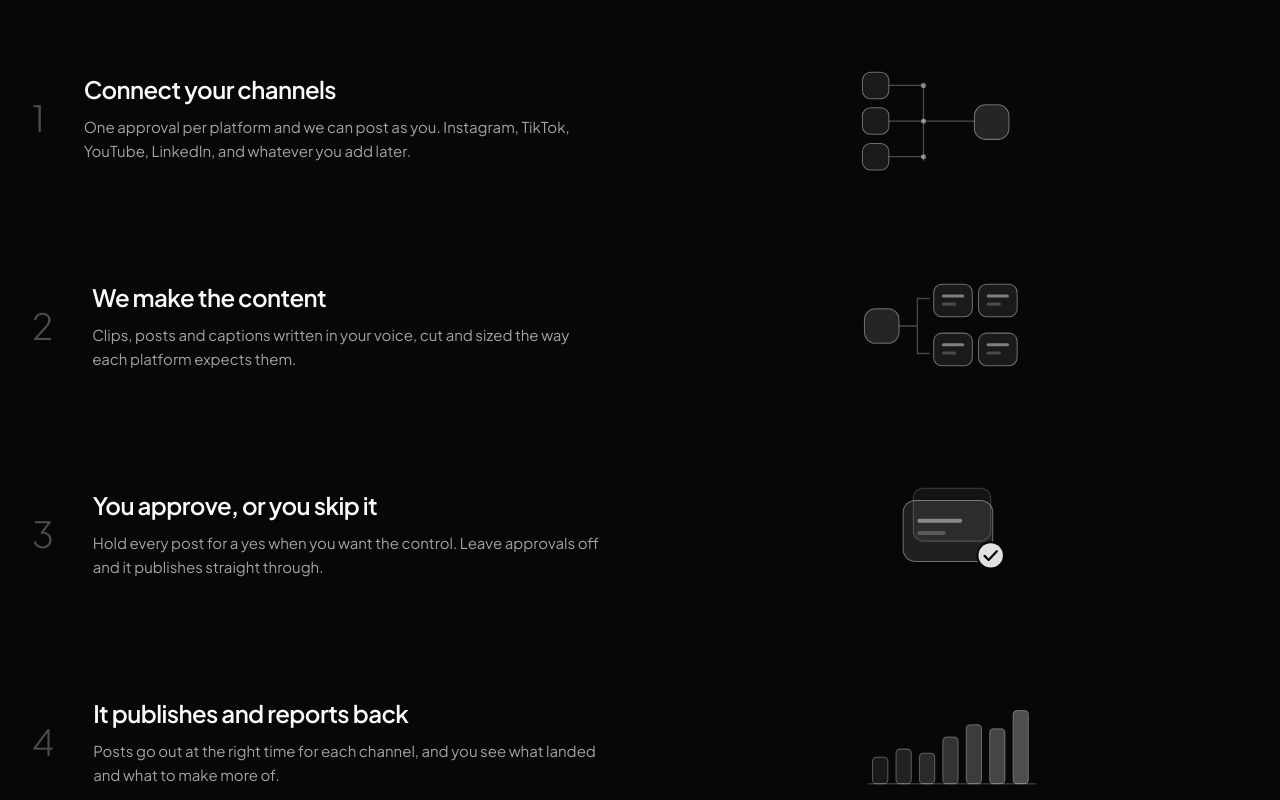
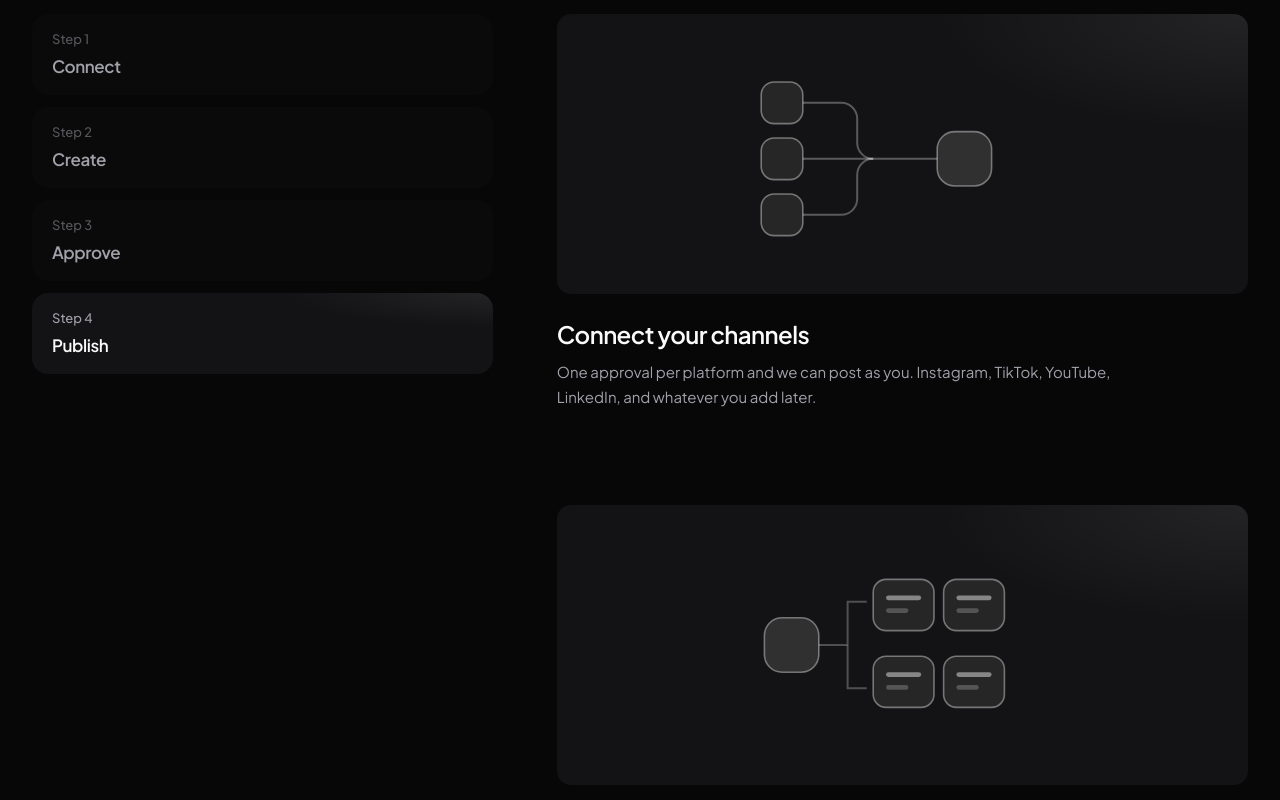
Before and after one commit to Social-Budd/SOCIALBUDD_MARKETING, a Next.js app: page / in a window 1280 px wide. Shown: the part 2520-3320 px from the top of the page. Built offline with nearby package versions, Linux system fonts and the light colour scheme.

Commit message:
workflow section v3

```diff
--- a/components/marketing/workflow-section.tsx
+++ b/components/marketing/workflow-section.tsx
@@ -1,3 +1,7 @@
+"use client";
+
+import { useEffect, useRef, useState } from "react";
+import { motion } from "motion/react";
 import { Container } from "@/components/ui/container";
 import { Section } from "@/components/ui/section";
 import { MotionReveal } from "@/components/ui/motion-reveal";
@@ -9,23 +13,27 @@ import { MotionReveal } from "@/components/ui/motion-reveal";
 /*  opacity fills in currentColor, so they sit in the page instead of on it.    */
 /* -------------------------------------------------------------------------- */
 
+const art = "h-32 w-52 text-foreground sm:h-40 sm:w-72 lg:h-44 lg:w-80";
 const stroke = { stroke: "currentColor", strokeOpacity: 0.4, fill: "currentColor", fillOpacity: 0.08 };
 
 /** Many channels docking into one place. */
 function ConnectArt() {
-  const ys = [10, 45, 80];
+  // Each channel runs into one trunk with a rounded elbow. The paths meet at a
+  // single point, so no line crosses another or runs past a joint.
+  const branches = [
+    "M28 23 H52 a10 10 0 0 1 10 10 V48 a10 10 0 0 0 10 10",
+    "M28 93 H52 a10 10 0 0 0 10 -10 V68 a10 10 0 0 1 10 -10",
+    "M28 58 H112",
+  ];
   return (
-    <svg viewBox="0 0 180 110" fill="none" aria-hidden className="h-20 w-36 text-foreground sm:h-28 sm:w-52">
-      {ys.map((y) => (
-        <g key={y}>
-          <rect x="2" y={y} width="26" height="26" rx="8" {...stroke} />
-          <path d={`M28 ${y + 13} H62`} stroke="currentColor" strokeOpacity="0.28" strokeWidth="1.25" />
-          <circle cx="62" cy={y + 13} r="2.5" fill="currentColor" fillOpacity="0.45" />
-        </g>
+    <svg viewBox="0 0 180 110" fill="none" aria-hidden className={art}>
+      {[10, 45, 80].map((y) => (
+        <rect key={y} x="2" y={y} width="26" height="26" rx="8" {...stroke} />
       ))}
-      <path d="M62 23 V97" stroke="currentColor" strokeOpacity="0.28" strokeWidth="1.25" />
-      <path d="M62 58 H112" stroke="currentColor" strokeOpacity="0.28" strokeWidth="1.25" />
-      <rect x="112" y="42" width="34" height="34" rx="11" fill="currentColor" fillOpacity="0.12" stroke="currentColor" strokeOpacity="0.4" />
+      {branches.map((d) => (
+        <path key={d} d={d} stroke="currentColor" strokeOpacity="0.3" strokeWidth="1.25" />
+      ))}
+      <rect x="112" y="41" width="34" height="34" rx="11" fill="currentColor" fillOpacity="0.12" stroke="currentColor" strokeOpacity="0.4" />
     </svg>
   );
 }
@@ -39,7 +47,7 @@ function CreateArt() {
     [116, 62],
   ];
   return (
-    <svg viewBox="0 0 180 110" fill="none" aria-hidden className="h-20 w-36 text-foreground sm:h-28 sm:w-52">
+    <svg viewBox="0 0 180 110" fill="none" aria-hidden className={art}>
       <rect x="4" y="38" width="34" height="34" rx="11" fill="currentColor" fillOpacity="0.12" stroke="currentColor" strokeOpacity="0.4" />
       <path d="M38 55 H56 M56 55 V28 H68" stroke="currentColor" strokeOpacity="0.26" strokeWidth="1.25" />
       <path d="M56 55 V82 H68" stroke="currentColor" strokeOpacity="0.26" strokeWidth="1.25" />
@@ -57,14 +65,16 @@ function CreateArt() {
 /** A post waiting on a yes, with the queue behind it. */
 function ApproveArt() {
   return (
-    <svg viewBox="0 0 180 110" fill="none" aria-hidden className="h-20 w-36 text-foreground sm:h-28 sm:w-52">
-      <rect x="52" y="10" width="76" height="52" rx="10" fill="currentColor" fillOpacity="0.05" stroke="currentColor" strokeOpacity="0.2" />
-      <rect x="42" y="22" width="88" height="60" rx="12" fill="currentColor" fillOpacity="0.1" stroke="currentColor" strokeOpacity="0.4" />
-      <rect x="56" y="40" width="44" height="4" rx="2" fill="currentColor" fillOpacity="0.45" />
-      <rect x="56" y="52" width="28" height="4" rx="2" fill="currentColor" fillOpacity="0.22" />
-      <circle cx="128" cy="76" r="14" fill="#070708" />
+    <svg viewBox="0 0 180 110" fill="none" aria-hidden className={art}>
+      {/* Both cards share one treatment, and the front one is opaque so the
+          card behind reads as a queue rather than showing through it. */}
+      <rect x="58" y="8" width="74" height="50" rx="10" fill="#1a1a1e" stroke="currentColor" strokeOpacity="0.34" />
+      <rect x="40" y="24" width="88" height="58" rx="12" fill="#212126" stroke="currentColor" strokeOpacity="0.4" />
+      <rect x="54" y="42" width="44" height="4" rx="2" fill="currentColor" fillOpacity="0.45" />
+      <rect x="54" y="54" width="28" height="4" rx="2" fill="currentColor" fillOpacity="0.22" />
+      <circle cx="128" cy="76" r="14" fill="#131315" />
       <circle cx="128" cy="76" r="12" fill="currentColor" fillOpacity="0.9" />
-      <path d="M122 76.5 l4 4 l8 -8.5" stroke="#070708" strokeWidth="2.2" strokeLinecap="round" strokeLinejoin="round" />
+      <path d="M122 76.5 l4 4 l8 -8.5" stroke="#131315" strokeWidth="2.2" strokeLinecap="round" strokeLinejoin="round" />
     </svg>
   );
 }
@@ -73,11 +83,10 @@ function ApproveArt() {
 function PublishArt() {
   const bars = [26, 34, 30, 46, 58, 54, 72];
   return (
-    <svg viewBox="0 0 180 110" fill="none" aria-hidden className="h-20 w-36 text-foreground sm:h-28 sm:w-52">
-      <path d="M8 96 H172" stroke="currentColor" strokeOpacity="0.2" strokeWidth="1.25" />
+    <svg viewBox="0 0 180 110" fill="none" aria-hidden className={art}>
       {bars.map((h, i) => (
-        <g key={i}>
         <rect
+          key={i}
           x={12 + i * 23}
           y={96 - h}
           width="15"
@@ -88,7 +97,6 @@ function PublishArt() {
           stroke="currentColor"
           strokeOpacity="0.32"
         />
-        </g>
       ))}
     </svg>
   );
@@ -98,23 +106,37 @@ function PublishArt() {
 /*  The phases                                                                 */
 /* -------------------------------------------------------------------------- */
 
+const panelSurface =
+  "relative overflow-hidden bg-[#131315] " +
+  "before:pointer-events-none before:absolute before:inset-0 " +
+  "before:bg-[radial-gradient(65%_60%_at_100%_0%,rgba(255,255,255,0.07),transparent_70%)]";
+
+const selectedCard =
+  "absolute inset-0 overflow-hidden rounded-2xl bg-[#131315] " +
+  "before:pointer-events-none before:absolute before:inset-0 " +
+  "before:bg-[radial-gradient(65%_60%_at_100%_0%,rgba(255,255,255,0.07),transparent_70%)]";
+
 const phases = [
   {
+    label: "Connect",
     title: "Connect your channels",
     body: "One approval per platform and we can post as you. Instagram, TikTok, YouTube, LinkedIn, and whatever you add later.",
     Art: ConnectArt,
   },
   {
+    label: "Create",
     title: "We make the content",
     body: "Clips, posts and captions written in your voice, cut and sized the way each platform expects them.",
     Art: CreateArt,
   },
   {
+    label: "Approve",
     title: "You approve, or you skip it",
     body: "Hold every post for a yes when you want the control. Leave approvals off and it publishes straight through.",
     Art: ApproveArt,
   },
   {
+    label: "Publish",
     title: "It publishes and reports back",
     body: "Posts go out at the right time for each channel, and you see what landed and what to make more of.",
     Art: PublishArt,
@@ -126,6 +148,48 @@ const phases = [
 /* -------------------------------------------------------------------------- */
 
 export function WorkflowSection() {
+  const [active, setActive] = useState(0);
+  const panels = useRef<(HTMLDivElement | null)[]>([]);
+
+  // The panel closest to the middle of the screen owns the list. Measuring on
+  // scroll (rather than watching for a band crossing) leaves no dead zones, so
+  // the list never lags behind or sticks between two panels.
+  useEffect(() => {
+    let frame = 0;
+
+    const measure = () => {
+      frame = 0;
+      const middle = window.innerHeight / 2;
+      let nearest = 0;
+      let shortest = Infinity;
+
+      panels.current.forEach((el, i) => {
+        if (!el) return;
+        const box = el.getBoundingClientRect();
+        const distance = Math.abs(box.top + box.height / 2 - middle);
+        if (distance < shortest) {
+          shortest = distance;
+          nearest = i;
+        }
+      });
+
+      setActive((current) => (current === nearest ? current : nearest));
+    };
+
+    const onScroll = () => {
+      if (!frame) frame = requestAnimationFrame(measure);
+    };
+
+    measure();
+    window.addEventListener("scroll", onScroll, { passive: true });
+    window.addEventListener("resize", onScroll);
+    return () => {
+      window.removeEventListener("scroll", onScroll);
+      window.removeEventListener("resize", onScroll);
+      cancelAnimationFrame(frame);
+    };
+  }, []);
+
   return (
     <Section id="workflow">
       <Container>
@@ -138,25 +202,73 @@ export function WorkflowSection() {
           </p>
         </MotionReveal>
 
-        <div className="mt-12 max-w-5xl md:mt-16">
+        <div className="mt-12 grid gap-10 md:mt-16 lg:grid-cols-[minmax(0,0.8fr)_minmax(0,1.2fr)] lg:gap-16">
+          {/* The phase list follows the scroll, and can be clicked to jump. */}
+          <nav className="hidden lg:sticky lg:top-32 lg:block lg:h-fit" aria-label="Workflow phases">
+            <ul className="space-y-3">
+              {phases.map((phase, i) => (
+                <li key={phase.label}>
+                  <button
+                    type="button"
+                    onClick={() =>
+                      panels.current[i]?.scrollIntoView({ behavior: "smooth", block: "center" })
+                    }
+                    aria-current={active === i ? "step" : undefined}
+                    className="relative w-full rounded-2xl bg-white/1.5 px-5 py-4 text-left"
+                  >
+                    {active === i && (
+                      <motion.span
+                        layoutId="workflow-active"
+                        transition={{ type: "spring", stiffness: 340, damping: 34 }}
+                        className={selectedCard}
+                      />
+                    )}
+                    <span
+                      className={`relative block text-[13px] font-medium transition-colors ${
+                        active === i ? "text-muted-foreground" : "text-muted-foreground/50"
+                      }`}
+                    >
+                      Step {i + 1}
+                    </span>
+                    <span
+                      className={`relative mt-1 block text-[17px] font-semibold tracking-tight transition-colors ${
+                        active === i ? "text-foreground" : "text-muted-foreground"
+                      }`}
+                    >
+                      {phase.label}
+                    </span>
+                  </button>
+                </li>
+              ))}
+            </ul>
+          </nav>
+
+          {/* The panels themselves. */}
+          <div className="space-y-14 lg:space-y-24">
             {phases.map(({ title, body, Art }, i) => (
-            <MotionReveal key={title} delay={i * 0.05}>
-              <div className="grid items-center gap-4 py-8 md:grid-cols-[auto_minmax(0,1fr)_auto] md:gap-10 md:py-12">
-                <span className="text-[1.75rem] font-light leading-none tracking-[-0.03em] text-muted-foreground/45 md:text-[2.25rem]">
-                  {i + 1}
-                </span>
-
-                <div>
-                  <h3 className="text-xl font-semibold tracking-tight sm:text-2xl">{title}</h3>
-                  <p className="mt-2.5 max-w-lg text-[15px] leading-relaxed text-muted-foreground">
+              <div
+                key={title}
+                data-index={i}
+                ref={(el) => {
+                  panels.current[i] = el;
+                }}
+                className="scroll-mt-32"
+              >
+                <div
+                  className={`flex h-[220px] items-center justify-center rounded-lg sm:h-[280px] ${panelSurface}`}
+                >
+                  <Art />
+                </div>
+                <h3 className="mt-6 text-xl font-semibold tracking-tight sm:text-2xl">
+                  <span className="mr-2 font-light text-muted-foreground/50 lg:hidden">{i + 1}</span>
+                  {title}
+                </h3>
+                <p className="mt-2.5 max-w-xl text-[15px] leading-relaxed text-muted-foreground">
                   {body}
                 </p>
               </div>
-
-                <Art />
+            ))}
           </div>
-            </MotionReveal>
-          ))}
         </div>
       </Container>
     </Section>
```
Lines whose indentation alone changed are shown as unchanged.
